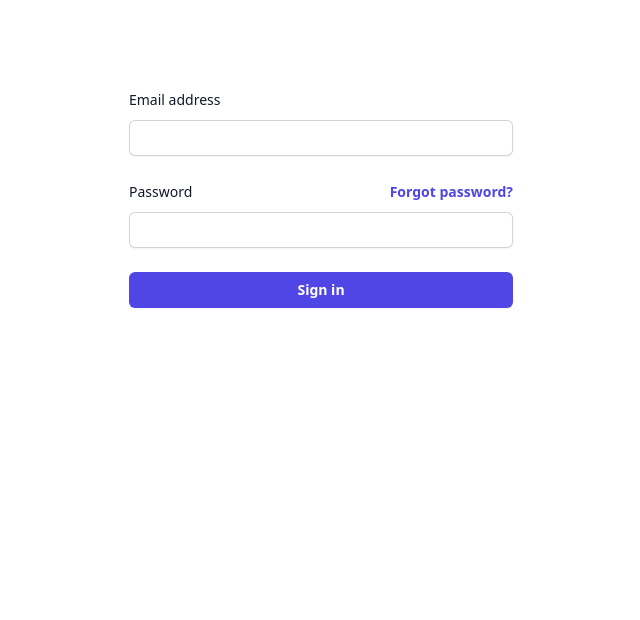
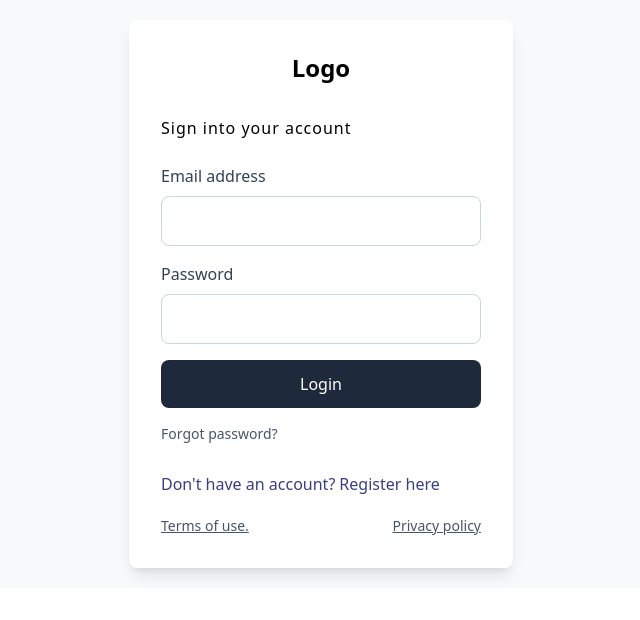
Before and after one commit to Akul-sada/Patient-management-system, a React (Create React App) app in the folder front-end/: page / in a window 1280 px wide. Shown: the top 620 px of the page, without its empty margins (319-959 px from the left). Built offline with nearby package versions, Linux system fonts and the light colour scheme.

Commit message:
add improving login page style

```diff
--- a/front-end/src/components/LoginForm.jsx
+++ b/front-end/src/components/LoginForm.jsx
@@ -3,35 +3,42 @@ import React from 'react'
 const LoginForm = () => {
   return (
     <>
-  <div class="flex min-h-full flex-col justify-center px-6 py-12 lg:px-8">
+      <section className="vh-full" style={{ backgroundColor: '#f8f9fa' }}>
+        <div className="container py-5 h-100">
+          <div className="flex justify-center items-center h-100">
+            <div className="max-w-sm w-full">
+              <div className="bg-white p-8 rounded-lg shadow-lg">
+                <div className="flex justify-center mb-8">
+                  <span className="text-2xl font-bold">Logo</span>
+                </div>
 
-  <div class="mt-10 sm:mx-auto sm:w-full sm:max-w-sm">
-    <form class="space-y-6" action="#">
-      <div>
-        <label for="email" class="block text-sm font-medium leading-6 text-gray-900">Email address</label>
-        <div class="mt-2">
-          <input id="email" name="email" type="email" autocomplete="email" required class="block w-full rounded-md border-0 py-1.5 text-gray-900 shadow-sm ring-1 ring-inset ring-gray-300 placeholder:text-gray-400 focus:ring-2 focus:ring-inset focus:ring-indigo-600 sm:text-sm sm:leading-6"/>
-        </div>
-      </div>
-
-      <div>
-        <div class="flex items-center justify-between">
-          <label for="password" class="block text-sm font-medium leading-6 text-gray-900">Password</label>
-          <div class="text-sm">
-            <a href="#" class="font-semibold text-indigo-600 hover:text-indigo-500">Forgot password?</a>
+                <h5 className="font-medium mb-3 pb-3" style={{ letterSpacing: '1px' }}>Sign into your account</h5>
+                <div className="mb-4">
+                  <label className="block text-slate-700 font-medium mb-2" htmlFor="email">Email address</label>
+                  <input type="email" id="email" className="form-input w-full px-4 py-3 rounded-lg border border-slate-300" />
+                </div>
+                <div className="mb-4">
+                  <label className="block text-slate-700 font-medium mb-2" htmlFor="password">Password</label>
+                  <input type="password" id="password" className="form-input w-full px-4 py-3 rounded-lg border border-slate-300" />
+                </div>
+                <div className="mb-4">
+                  <button className="bg-slate-800 text-white font-medium w-full py-3 rounded-lg">
+                    Login
+                  </button>
+                </div>
+                <a className="block text-sm text-slate-600 mb-5 pb-2" href="#!">Forgot password?</a>
+                <p className="mb-5 pb-lg-2" style={{ color: '#393f81' }}>Don't have an account?
+                  <a href="#!" style={{ color: '#393f81' }} className='mx-1 font-medium'>Register here</a>
+                </p>
+                <div className="flex justify-between text-sm text-slate-600">
+                  <a href="#!" className="underline">Terms of use.</a>
+                  <a href="#!" className="underline">Privacy policy</a>
+                </div>
+              </div>
+            </div>
           </div>
         </div>
-        <div class="mt-2">
-          <input id="password" name="password" type="password" autocomplete="current-password" required class="block w-full rounded-md border-0 py-1.5 text-gray-900 shadow-sm ring-1 ring-inset ring-gray-300 placeholder:text-gray-400 focus:ring-2 focus:ring-inset focus:ring-indigo-600 sm:text-sm sm:leading-6"/>
-        </div>
-      </div>
-
-      <div>
-        <button type="submit" class="flex w-full justify-center rounded-md bg-indigo-600 px-3 py-1.5 text-sm font-semibold leading-6 text-white shadow-sm hover:bg-indigo-500 focus-visible:outline focus-visible:outline-2 focus-visible:outline-offset-2 focus-visible:outline-indigo-600">Sign in</button>
-      </div>
-    </form>
-  </div>
-</div>
+      </section>
     </>
   )
 }
```
